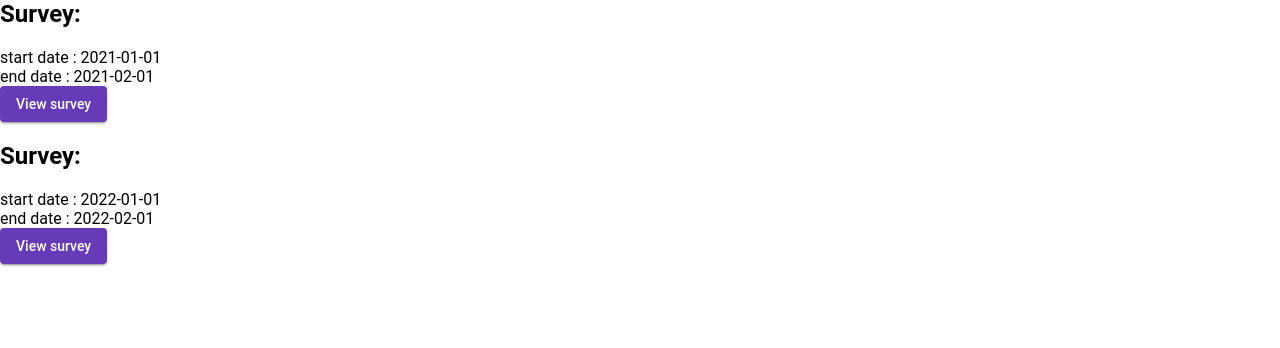
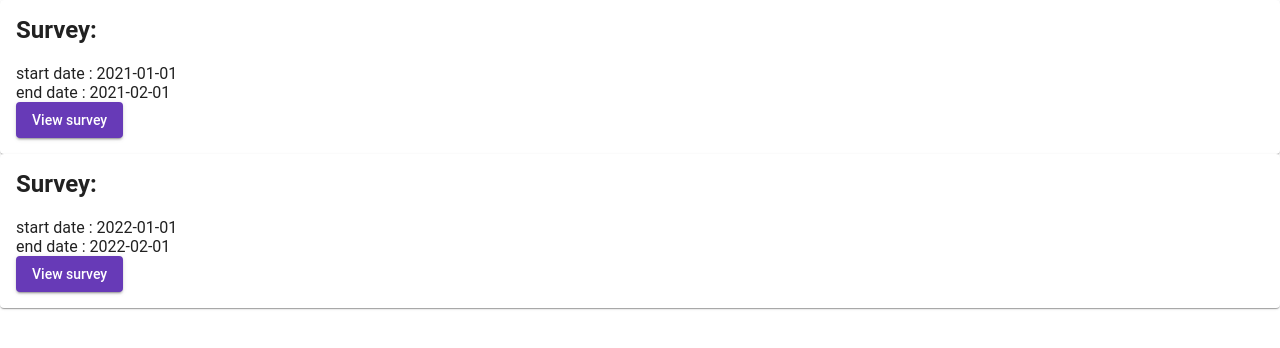
Before and after one commit to inwebca/angular-pof2, an Angular app: page / in a window 1280 px wide. Shown: the top 348 px of the page. Built offline with nearby package versions, Linux system fonts and the light colour scheme.

Commit message:
2 files modified

```diff
--- a/src/app/app.module.ts
+++ b/src/app/app.module.ts
@@ -2,6 +2,7 @@ import { NgModule } from "@angular/core";
 import { BrowserModule } from "@angular/platform-browser";
 import { CommonModule } from "@angular/common";
 import { FormsModule } from "@angular/forms";
+import { MatCardModule } from "@angular/material/card";
 import { MatButtonModule } from "@angular/material/button";
 import { MatSelectModule } from "@angular/material/select";
 import { MatCheckboxModule } from "@angular/material/checkbox";
@@ -30,7 +31,8 @@ import { SurveyStepperComponent } from "./survey-stepper-component/survey-steppe
     MatInputModule,
     BrowserAnimationsModule,
     ReactiveFormsModule,
-    MatButtonModule
+    MatButtonModule,
+    MatCardModule
   ],
   declarations: [
     AppComponent,
--- a/src/app/survey-component/survey-component.html
+++ b/src/app/survey-component/survey-component.html
@@ -1,8 +1,10 @@
 <div *ngFor="let survey of driverSurveys$ | async">
+  <mat-card>
     <h2>Survey:</h2>
     <div>start date : {{survey.startDate}}</div>
     <div>end date : {{survey.endDate}}</div>
     <button mat-raised-button color="primary" (click)="onClick(survey.id)">
       View survey
     </button>
+  </mat-card>
 </div>
```
Lines whose indentation alone changed are shown as unchanged.
